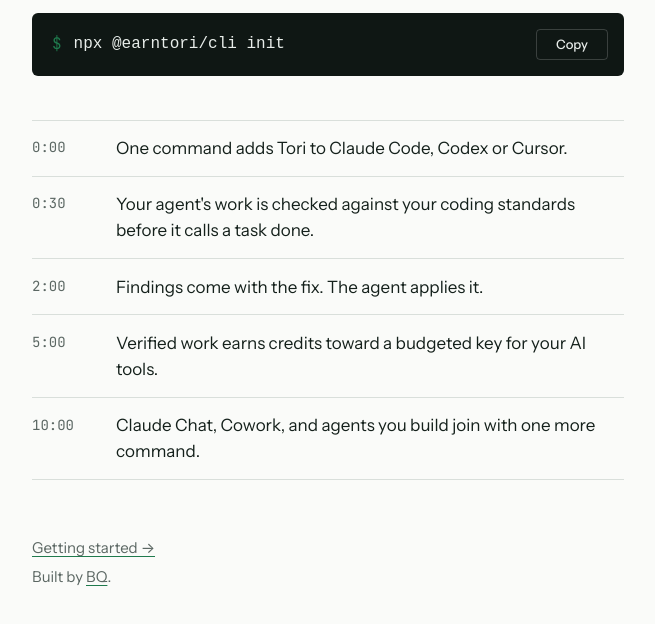
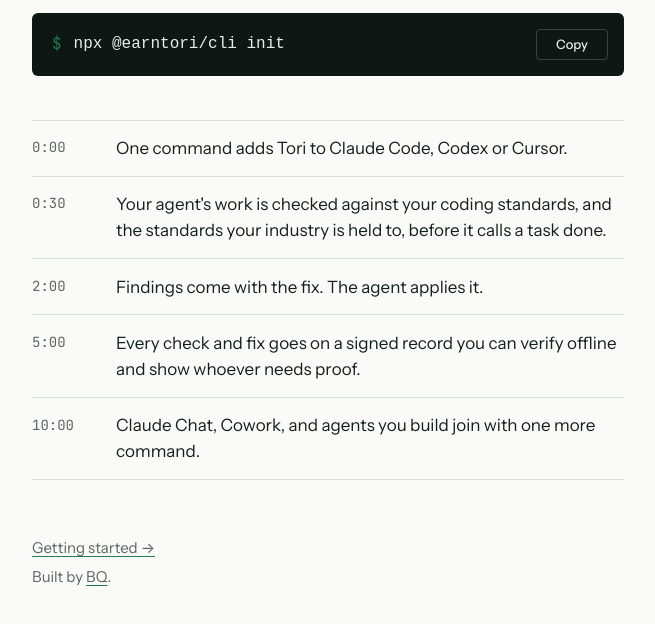
Before and after one commit to GAishZOEish/tori-examples, a plain HTML site: page index.html in a window 1280 px wide. Shown: the part 234-858 px from the top of the page, without its empty margins (312-967 px from the left). Drawn offline with Linux system fonts and the light colour scheme.

Commit message:
Public surfaces: standards your industry is held to, OWASP/CWE, A4 desktop, record verifiable offline, credits trimmed

```diff
--- a/index.html
+++ b/index.html
@@ -129,9 +129,9 @@
 
     <ol class="next" aria-label="What happens in the next five minutes">
       <li><time>0:00</time><p>One command adds Tori to Claude Code, Codex or Cursor.</p></li>
-      <li><time>0:30</time><p>Your agent's work is checked against your coding standards before it calls a task done.</p></li>
+      <li><time>0:30</time><p>Your agent's work is checked against your coding standards, and the standards your industry is held to, before it calls a task done.</p></li>
       <li><time>2:00</time><p>Findings come with the fix. The agent applies it.</p></li>
-      <li><time>5:00</time><p>Verified work earns credits toward a budgeted key for your AI tools.</p></li>
+      <li><time>5:00</time><p>Every check and fix goes on a signed record you can verify offline and show whoever needs proof.</p></li>
       <li><time>10:00</time><p>Claude Chat, Cowork, and agents you build join with one more command.</p></li>
     </ol>
 
```
Also changed, not shown: README.md.
